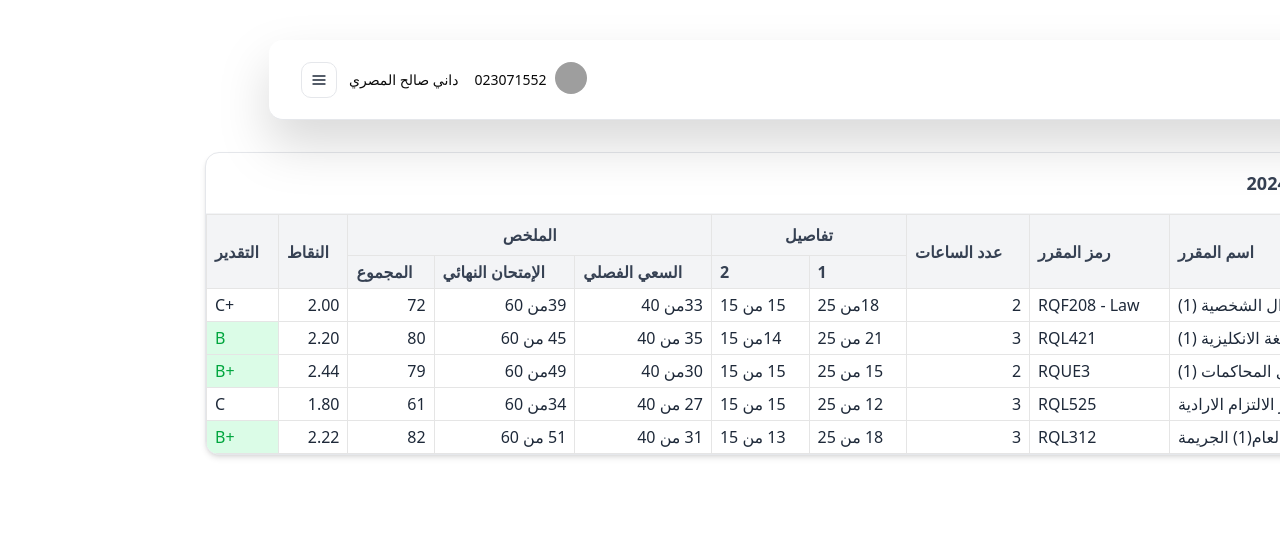
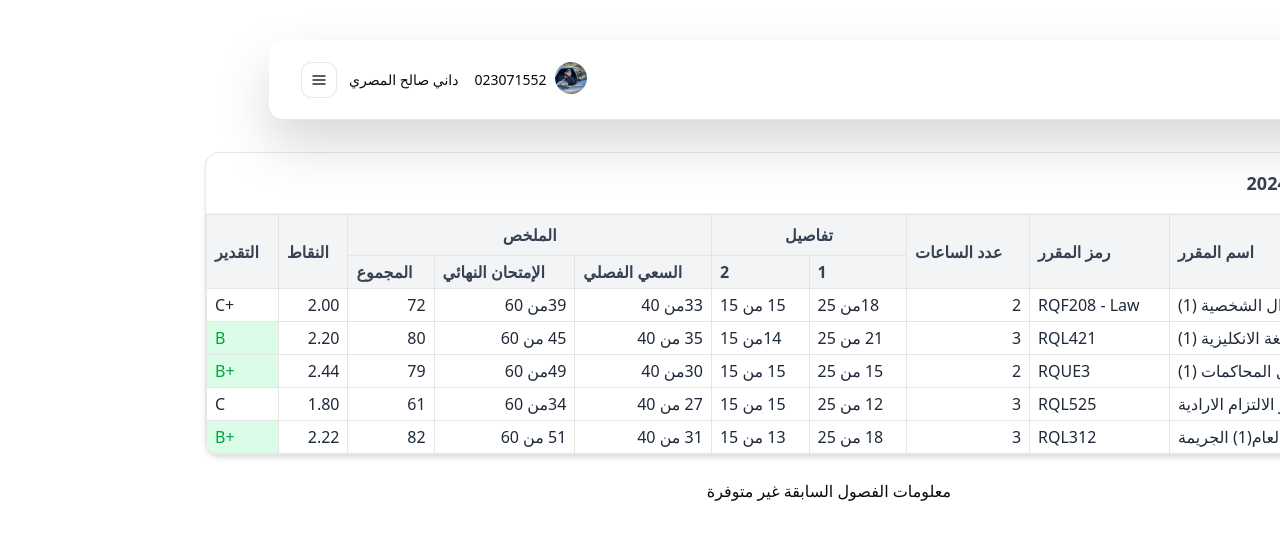
Before and after one commit to Ahmadajami/alshamuniversity, a SvelteKit app: page /home in a window 1280 px wide. Shown: the top 540 px of the page. Built offline with nearby package versions, Linux system fonts and the light colour scheme; grey boxes are pictures that could not be loaded.

Commit message:
Photo added

```diff
--- a/src/lib/Header.svelte
+++ b/src/lib/Header.svelte
@@ -14,11 +14,7 @@
 			<div class="flex items-center justify-between gap-x-1">
 				<div class="inline-flex">
 					<Avatar.Root>
-						<Avatar.Image
-							src="http://my.aspu.edu.sy/storage/images/documents/_sis/add/student_picture/34467.116.jpg?v=2025.07.21.18.58.37"
-							alt="@shadcn"
-							loading="lazy"
-						/>
+						<Avatar.Image src="/images/dani.jpg" alt="@Dani alMasri" loading="lazy" />
 						<Avatar.Fallback>DA</Avatar.Fallback>
 					</Avatar.Root>
 					<span class="mx-2 my-2 text-sm">023071552</span>
--- a/src/routes/home/+page.svelte
+++ b/src/routes/home/+page.svelte
@@ -124,3 +124,6 @@
 		</div>
 	</div>
 </div>
+<article class=" container mx-auto my-2 text-center text-pretty">
+	<h1 class="">معلومات الفصول السابقة غير متوفرة</h1>
+</article>
```
Also changed, not shown: src/routes/+page.svelte (line endings or trailing spaces), static/images/dani.jpg (added).
